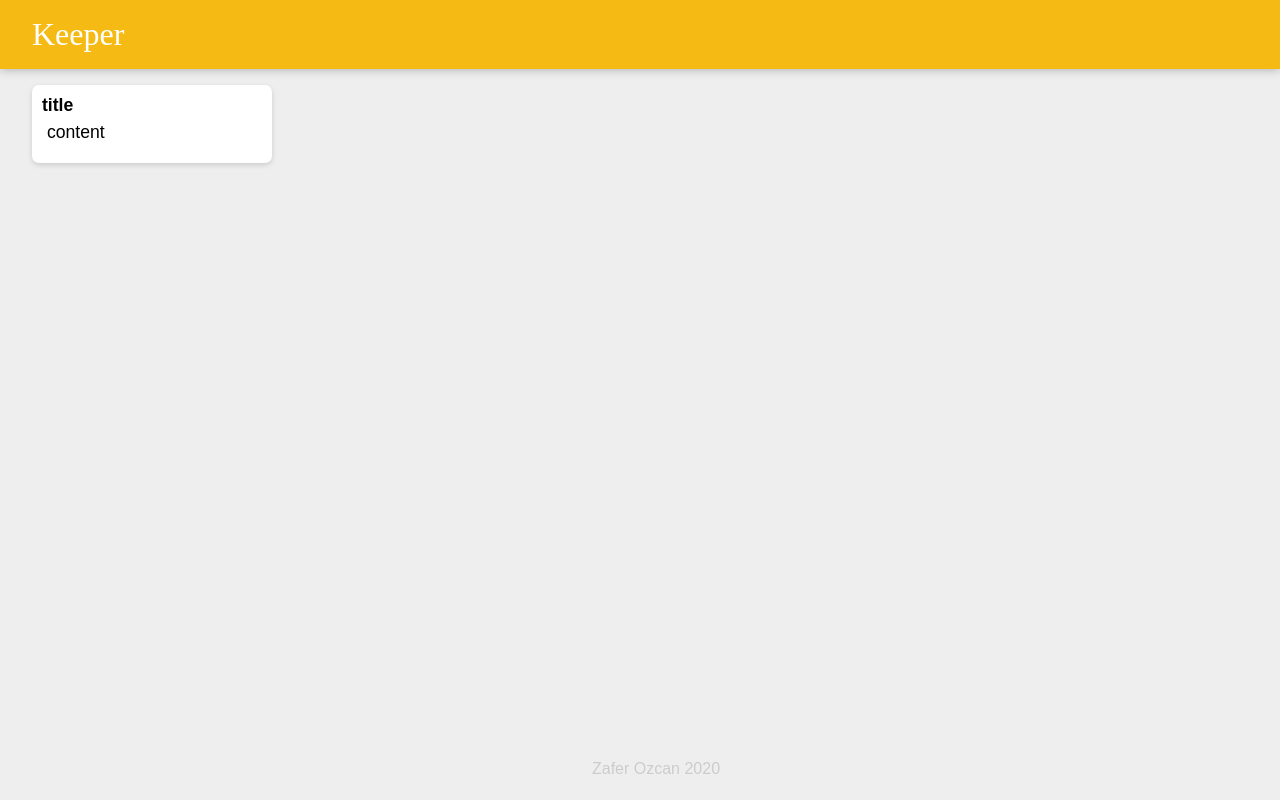
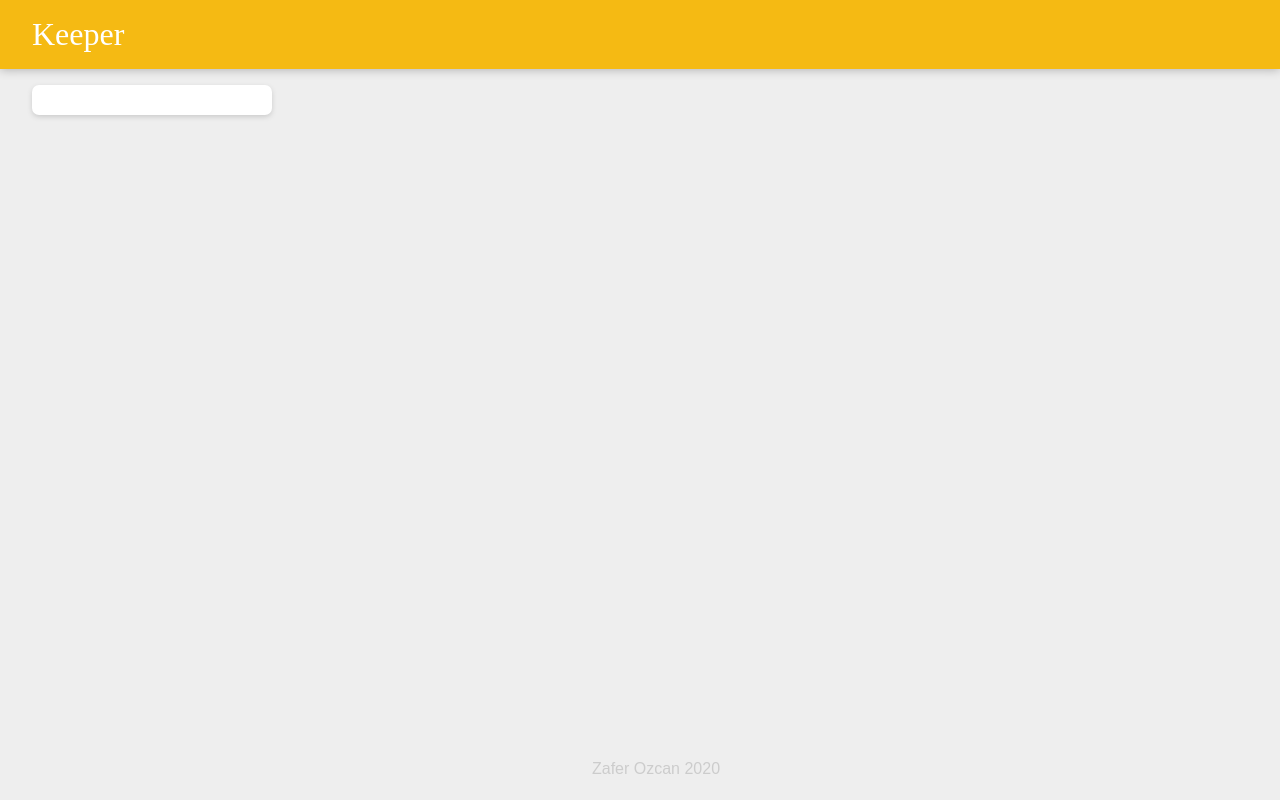
Before and after one commit to zaferozzcan/Keeper-App, a React (Create React App) app: page / in a window 1280 px wide. Built offline with nearby package versions, Linux system fonts and the light colour scheme.

Commit message:
Add Props to Note component

```diff
--- a/src/components/Note.jsx
+++ b/src/components/Note.jsx
@@ -1,10 +1,12 @@
 import React from "react";
 
-function Note(){
-  return <div className="note">
-    <h1>title</h1>
-    <p> content</p>
-  </div>
+function Note(props) {
+  return (
+    <div className="note">
+      <h1>{props.title}</h1>
+      <p>{props.content}</p>
+    </div>
+  );
 }
 
 export default Note;
```
